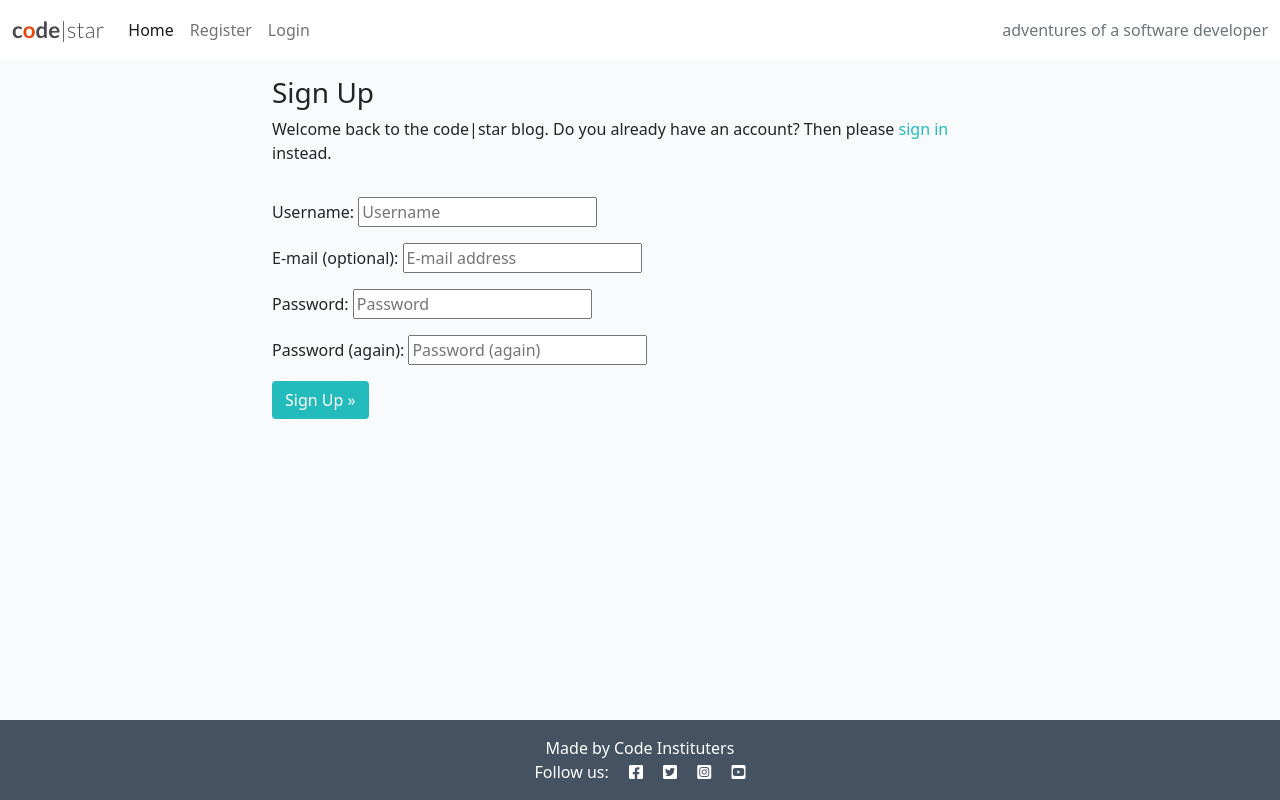
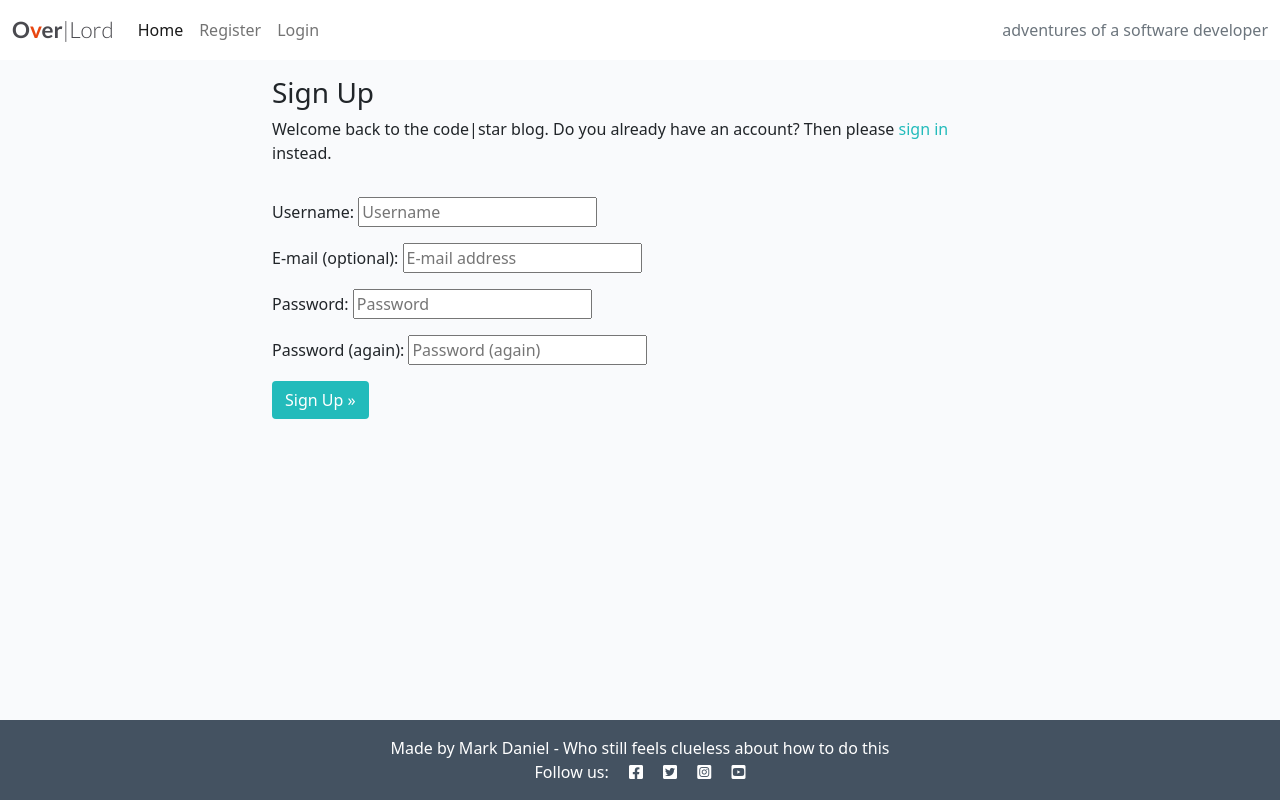
Before and after one commit to markdaniel1982/djangotake2, a Django app: page /accounts/signup/ in a window 1280 px wide. Run offline with Django 3.2, Linux system fonts and the light colour scheme.

Commit message:
personalised base.html

```diff
--- a/templates/base.html
+++ b/templates/base.html
@@ -26,8 +26,8 @@
 
     <nav class="navbar navbar-expand-lg navbar-light bg-white">
         <div class="container-fluid">
-            <a class="navbar-brand" href="{% url 'home' %}"><span class="brand">c<span class="red-o">o</span>de<span
-                        class="thin">|star</span></span></span></a>
+            <a class="navbar-brand" href="{% url 'home' %}"><span class="brand">O<span class="red-o">v</span>er<span
+                        class="thin">|Lord</span></span></span></a>
             <button class="navbar-toggler" type="button" data-bs-toggle="collapse" data-bs-target="#navbarText"
                 aria-controls="navbarText" aria-expanded="false" aria-label="Toggle navigation">
                 <span class="navbar-toggler-icon"></span>
@@ -79,7 +79,7 @@
 
     <!-- Footer -->
     <footer class="footer mt-auto py-3 dark-bg">
-        <p class="m-0 text-center text-white">Made by Code Instituters</p>
+        <p class="m-0 text-center text-white">Made by Mark Daniel - Who still feels clueless about how to do this</p>
         <p class="m-0 text-center text-white">Follow us: <i class="fab fa-facebook-square ms-3"></i>
             <i class="fab fa-twitter-square ms-3"></i>
             <i class="fab fa-instagram-square ms-3"></i>
```
